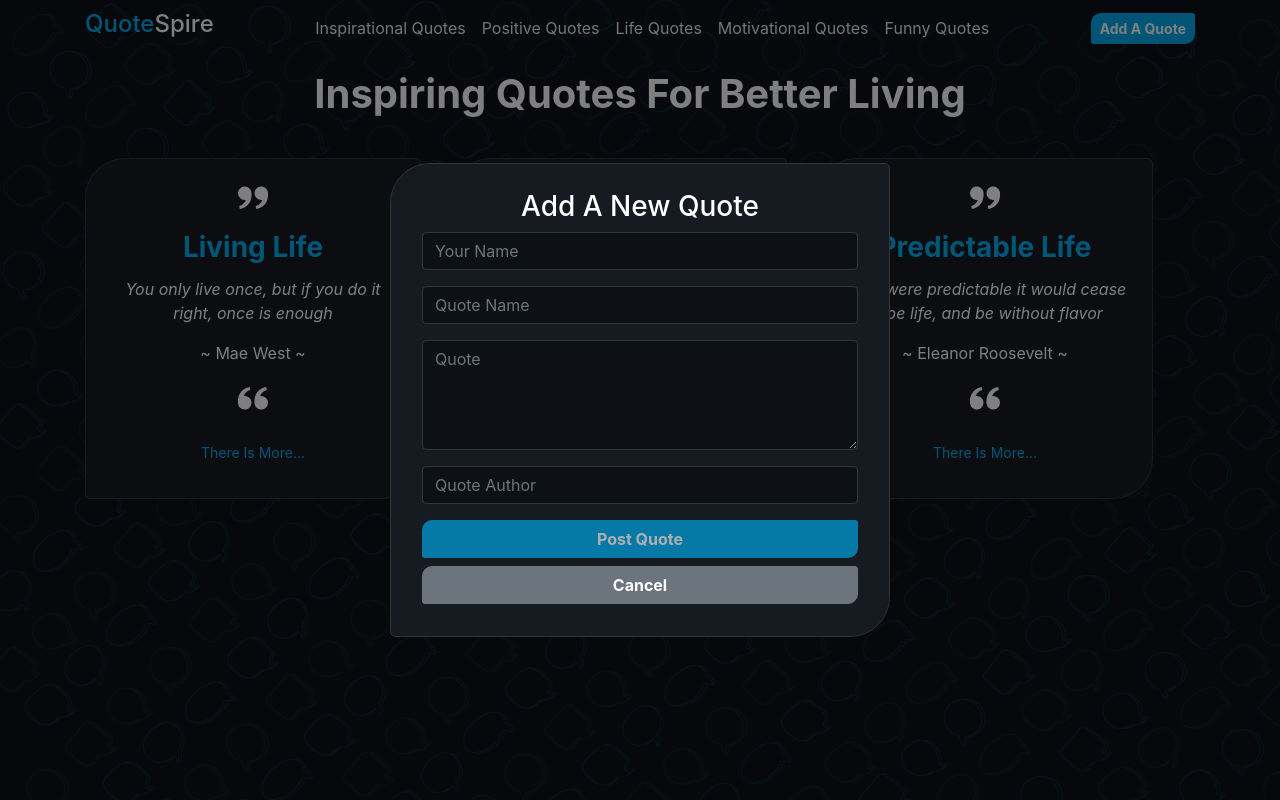
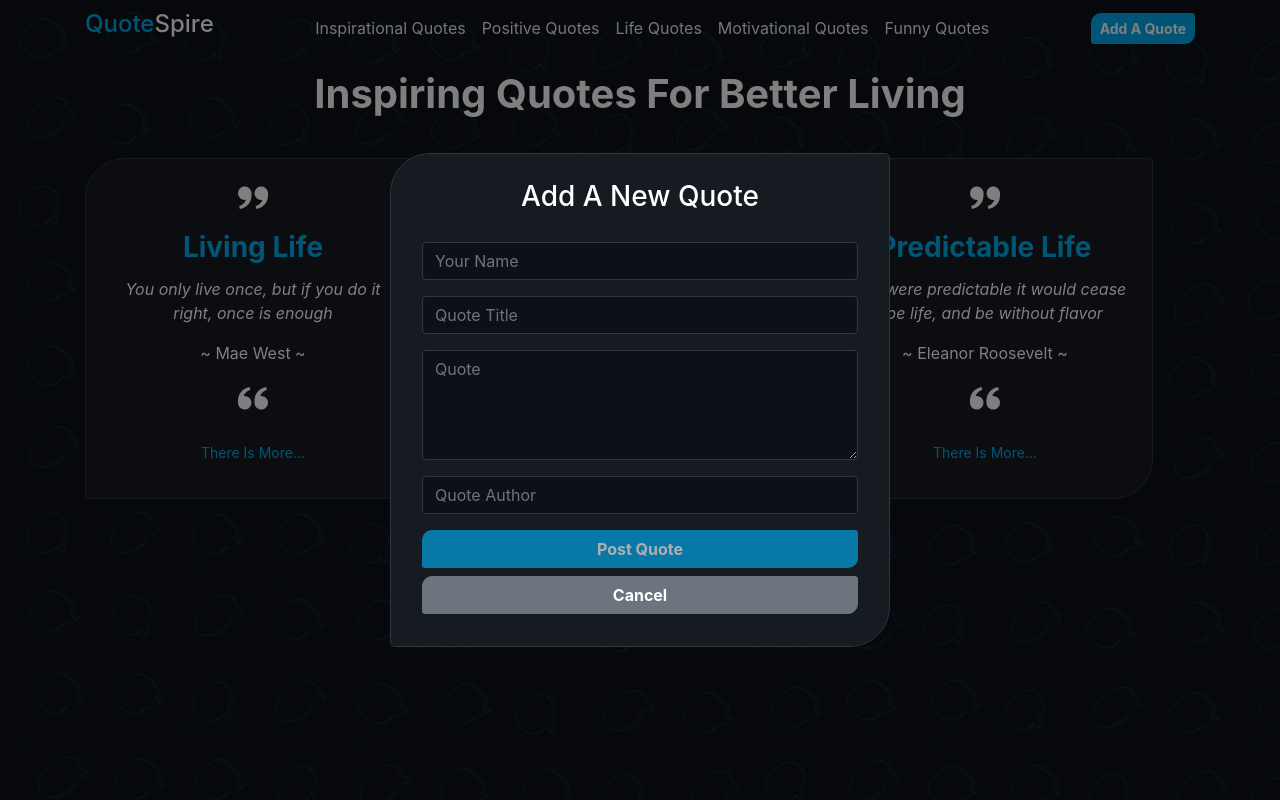
Before and after one commit to steve-njuguna-k/Angular-Quotes-App, an Angular app: page / in a window 1280 px wide. Both pictures are taken after a click on the button "Add A Quote". Built offline with nearby package versions, Linux system fonts and the light colour scheme; a web font is replaced by a local one.

Commit message:
Adjusted form title padding & bg

```diff
--- a/src/app/components/quote-form/quote-form.component.html
+++ b/src/app/components/quote-form/quote-form.component.html
@@ -4,7 +4,7 @@
             <input type="text" required class="form-control" name="postAuthor" id="postAuthor" placeholder="Your Name" [(ngModel)]="newQuote.postAuthor" #postAuthor='ngModel' required>
         </div>
         <div class="form-group">
-            <input type="text" required class="form-control" name="quoteTitle" id="quoteTitle" placeholder="Quote Name" [(ngModel)]="newQuote.quoteTitle" #quoteTitle='ngModel' required>
+            <input type="text" required class="form-control" name="quoteTitle" id="quoteTitle" placeholder="Quote Title" [(ngModel)]="newQuote.quoteTitle" #quoteTitle='ngModel' required>
         </div>
         <div class="form-group">
             <textarea class="form-control" id="quoteDescription" rows="4" cols="50" placeholder="Quote" name="quoteDescription" [(ngModel)]="newQuote.quoteDescription" #quoteDescription='ngModel' required></textarea>
--- a/src/styles.css
+++ b/src/styles.css
@@ -108,7 +108,7 @@ a:hover{
 
 .m-title{
     margin-top: 5px;
-    margin-bottom: 5px;
+    margin-bottom: 25px;
 }
 
 .modal-content{
```
Also changed, not shown: src/assets/img/bg.png.
